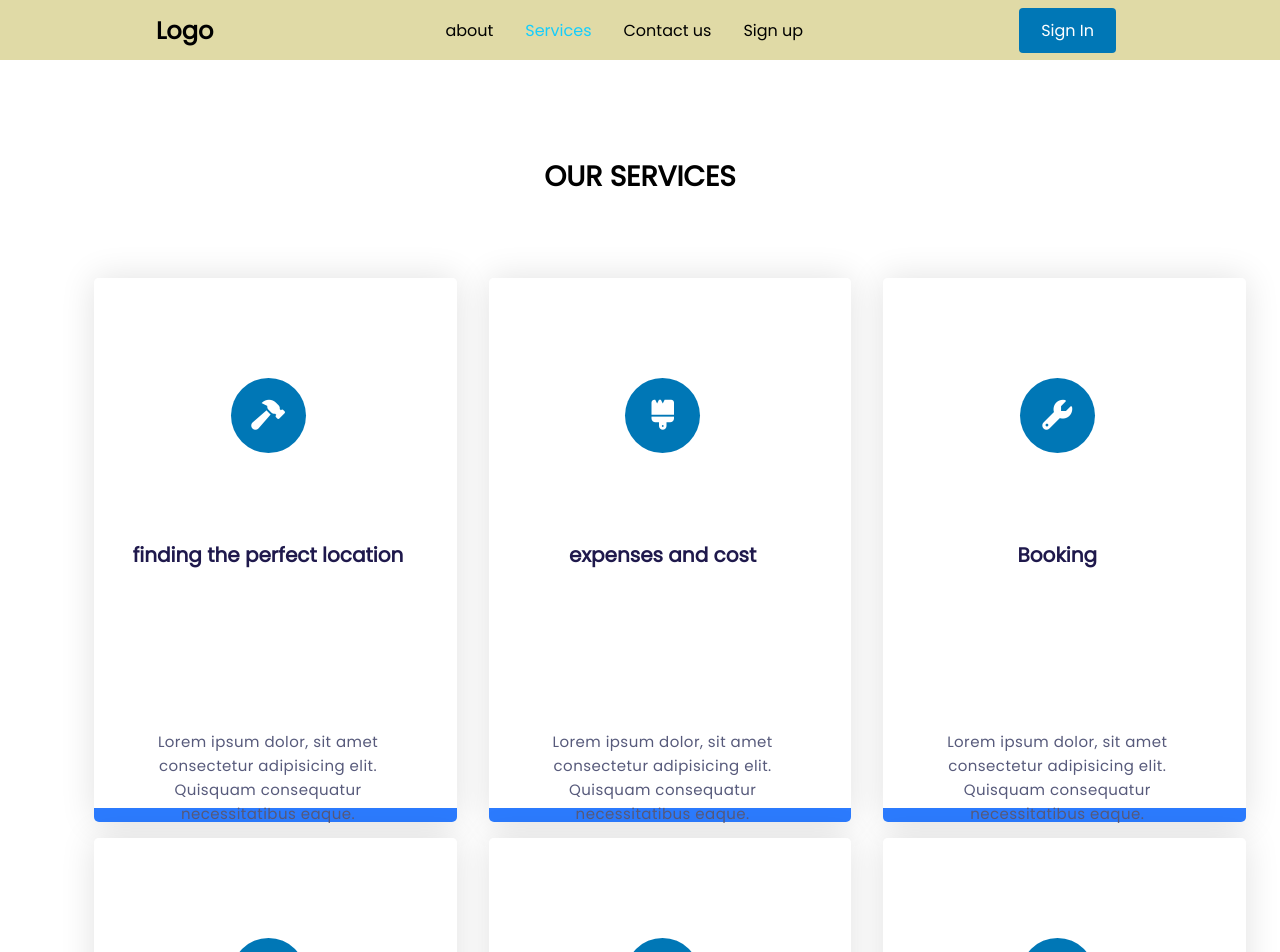
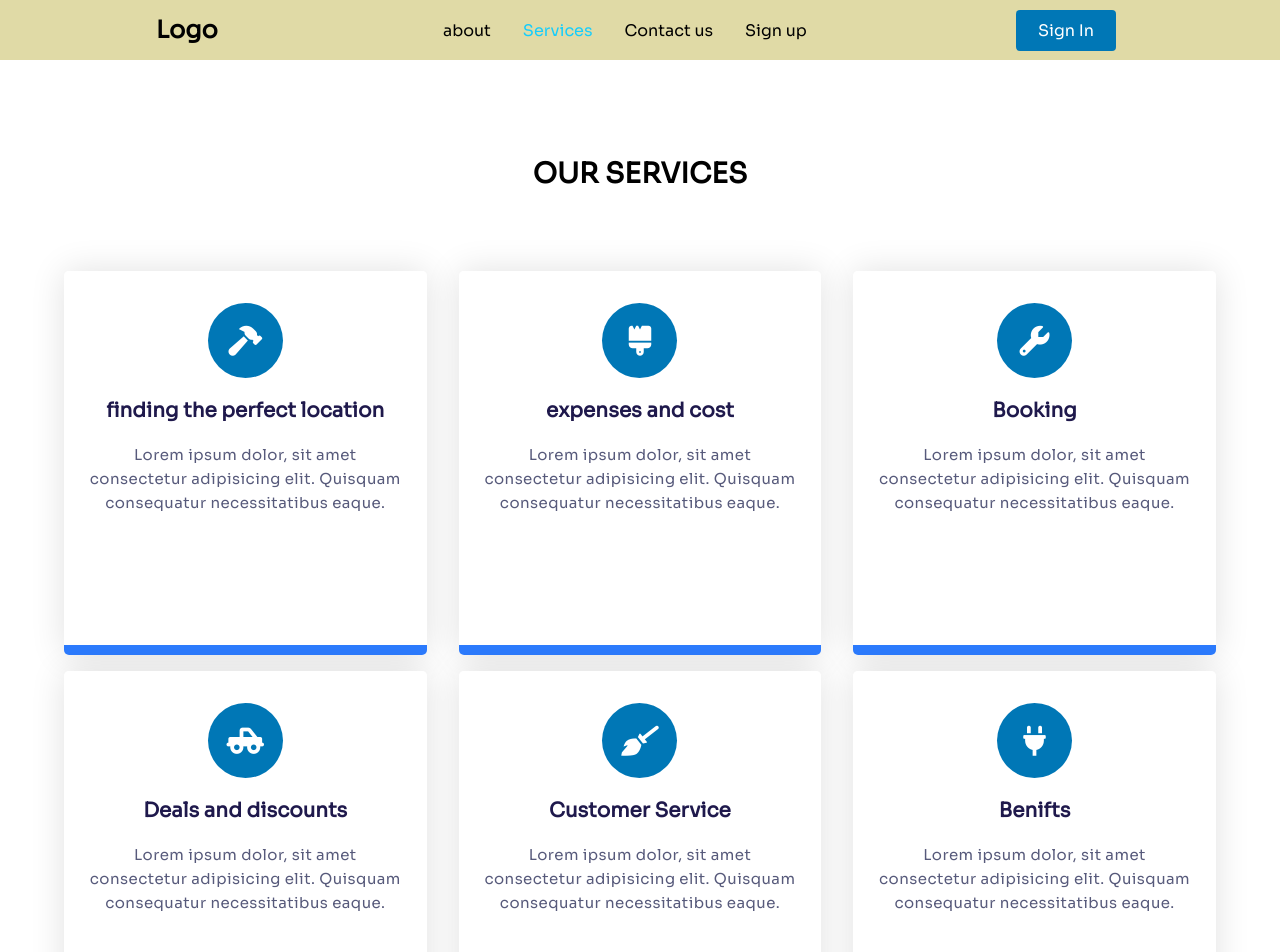
Before and after one commit to landon-is-on/exploring-with-wilderness, a React (Create React App) app: page /services in a window 1280 px wide. Shown: the top 952 px of the page. Built offline with nearby package versions, Linux system fonts and the light colour scheme.

Commit message:
fixed styles

```diff
--- a/src/components/choose-us/flex.css
+++ b/src/components/choose-us/flex.css
@@ -1,6 +1,6 @@
 .card {
   display: grid;
-  grid-template-columns: 300px;
+  grid-template-columns: 350px;
   grid-template-rows: 210px 210px 80px;
   grid-template-areas: "image" "text" "stats";
 
@@ -12,7 +12,7 @@
 
   transition: 0.5s ease;
   cursor: pointer;
-  margin: 30px;
+  margin: 80px;
 }
 .card-image {
   grid-area: image;
--- a/src/components/pages/pages-css/about.css
+++ b/src/components/pages/pages-css/about.css
@@ -1,11 +1,5 @@
 @import url("https://fonts.googleapis.com/css2?family=Poppins:wght@200;300;400&display=swap");
 
-* {
-  margin: 0px;
-  padding: 0px;
-  box-sizing: border-box;
-  font-family: "Poppins", sans-serif;
-}
 .section {
   display: flexbox;
   margin: 0 auto;
--- a/src/components/pages/pages-css/services.css
+++ b/src/components/pages/pages-css/services.css
@@ -1,9 +1,3 @@
-* {
-  padding: 0;
-  margin: 0;
-  box-sizing: border-box;
-  font-family: "Poppins", sans-serif;
-}
 section {
   height: 100vh;
   width: 100%;
@@ -15,7 +9,7 @@ section {
   text-transform: uppercase;
   font-size: 28px;
   padding-top: 80px;
-  padding-bottom: 50px;
+  padding-bottom: 80px;
 }
 
 .row {
@@ -23,12 +17,12 @@ section {
   flex-wrap: wrap;
 }
 .column {
-  height: 70vh;
+  height: 50vh;
   width: 100%;
   padding: 0 1em 1em 1em;
   text-align: center;
 }
-.card {
+.card_services {
   width: 100%;
   height: 100%;
   padding: 2em 1.5em;
@@ -65,17 +59,17 @@ p {
   place-items: center;
   transition: 0.5s;
 }
-.card:hover {
+.card_services:hover {
   background-position: 0 100%;
 }
-.card:hover .icon-wrapper {
+.card_services:hover .icon-wrapper {
   background-color: #ffffff;
   color: #0077b6;
 }
-.card:hover h3 {
+.card_services:hover h3 {
   color: #ffffff;
 }
-.card:hover p {
+.card_services:hover p {
   color: #f0f0f0;
 }
 @media screen and (min-width: 768px) {
--- a/src/components/pages/services.js
+++ b/src/components/pages/services.js
@@ -9,7 +9,7 @@ const Services = () => {
       </div>
       <div className="row">
         <div className="column">
-          <div className="card">
+          <div className="card_services">
             <div className="icon-wrapper">
               <i className="fas fa-hammer"></i>
             </div>
@@ -21,7 +21,7 @@ const Services = () => {
           </div>
         </div>
         <div className="column">
-          <div className="card">
+          <div className="card_services">
             <div className="icon-wrapper">
               <i className="fas fa-brush"></i>
             </div>
@@ -33,7 +33,7 @@ const Services = () => {
           </div>
         </div>
         <div className="column">
-          <div className="card">
+          <div className="card_services">
             <div className="icon-wrapper">
               <i className="fas fa-wrench"></i>
             </div>
@@ -45,7 +45,7 @@ const Services = () => {
           </div>
         </div>
         <div className="column">
-          <div className="card">
+          <div className="card_services">
             <div className="icon-wrapper">
               <i className="fas fa-truck-pickup"></i>
             </div>
@@ -57,7 +57,7 @@ const Services = () => {
           </div>
         </div>
         <div className="column">
-          <div className="card">
+          <div className="card_services">
             <div className="icon-wrapper">
               <i className="fas fa-broom"></i>
             </div>
@@ -69,7 +69,7 @@ const Services = () => {
           </div>
         </div>
         <div className="column">
-          <div className="card">
+          <div className="card_services">
             <div className="icon-wrapper">
               <i className="fas fa-plug"></i>
             </div>
```
